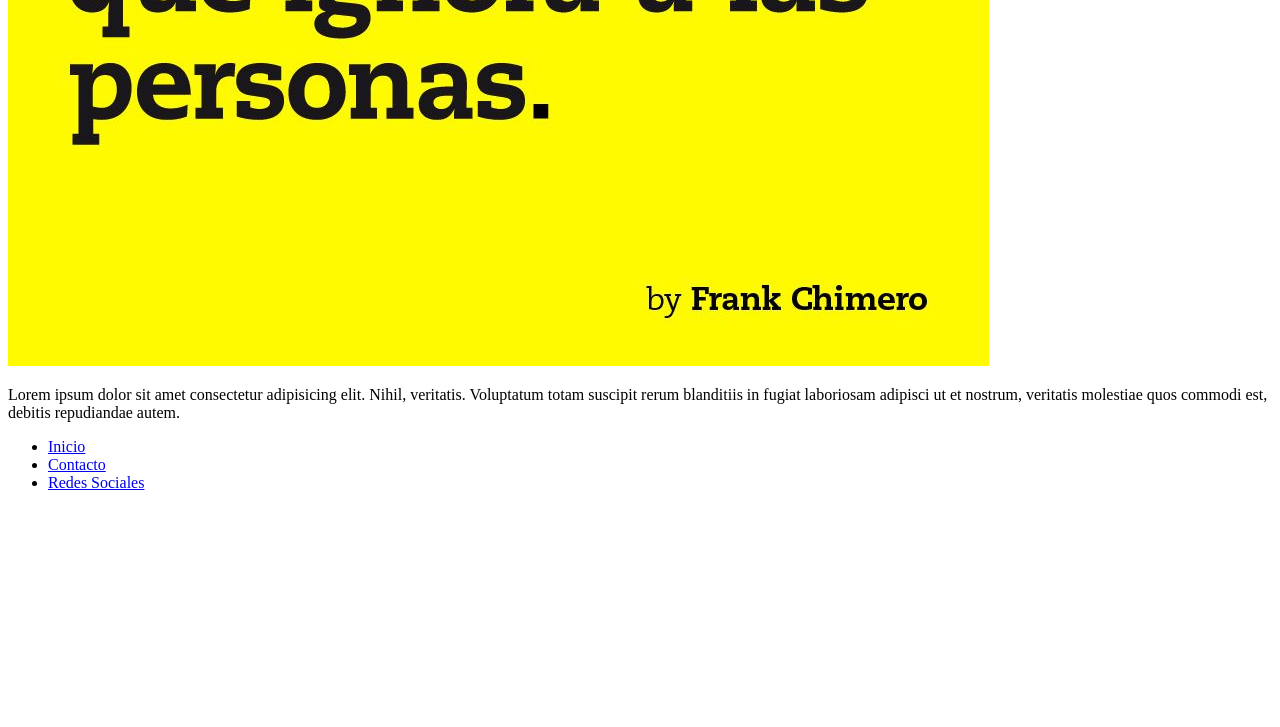
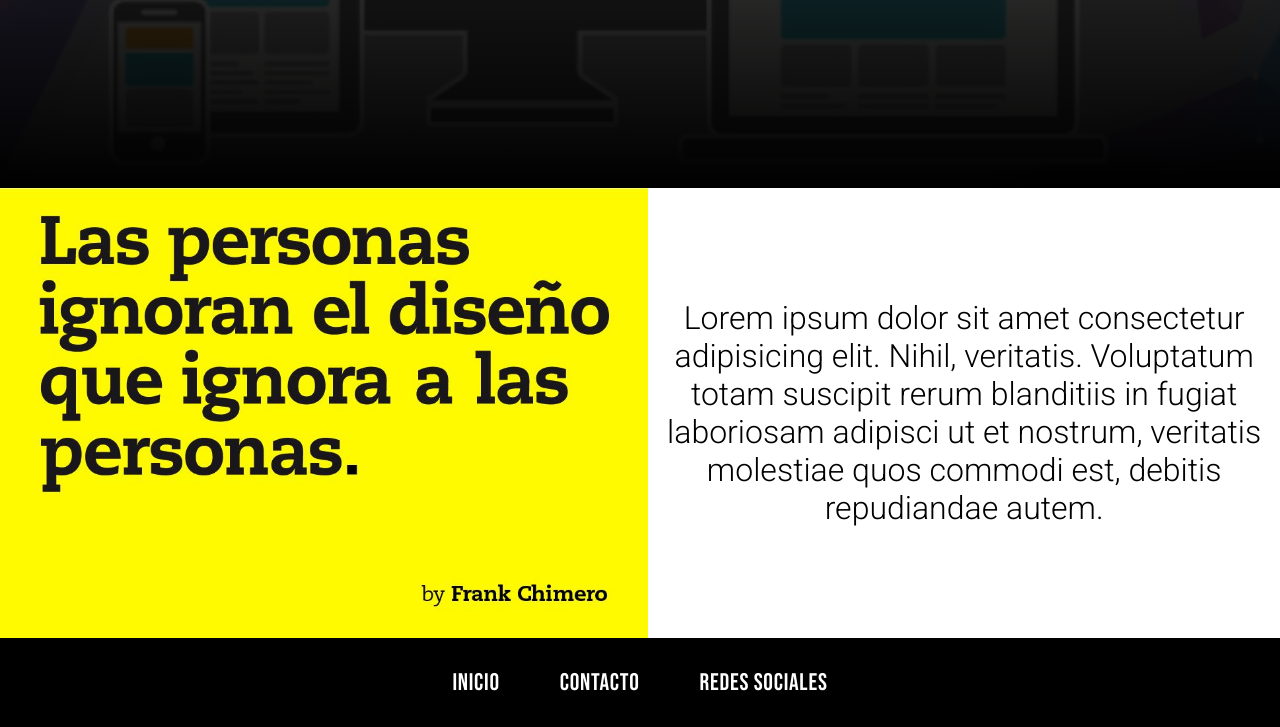
Before and after one commit to gabyprzz/ServiciosWeb-Perez, a plain HTML site: page index.html in a window 1280 px wide. Shown: the part 501-1228 px from the top of the page. Before the commit the page ends 1009 px from the top, so only its background shows below. Drawn offline with nearby package versions, Linux system fonts and the light colour scheme; the site is published under a folder, as on GitHub Pages, so addresses that start at the root find nothing; a web font is replaced by a local one.

Commit message:
ServiciosWebPotato

```diff
--- a/CSS/estilo.css
+++ b/CSS/estilo.css
@@ -7,7 +7,7 @@
 
 .contenedor{
     display: grid;
-    /* width: 90%; */
+    /* width: 90%; Por ahora no */
     max-width: 1440px;
     margin: auto;
     /* gap: 10px; */
--- a/index.html
+++ b/index.html
@@ -5,7 +5,7 @@
     <meta http-equiv="X-UA-Compatible" content="IE=edge">
     <meta name="viewport" content="width=device-width, initial-scale=1.0">
     <!-- Empiezan los styles -->
-    <link rel=StyleSheet href="/CSS/estilo.css" TYPE="text/css">
+    <link rel=StyleSheet href="CSS/estilo.css" TYPE="text/css">
     <link href="https://unpkg.com/aos@2.3.1/dist/aos.css" rel="stylesheet">
     <!-- Fuentes -->
     <link rel="preconnect" href="https://fonts.googleapis.com">
```
Also changed, not shown: Paginas/about.html (+1 -1 lines), Paginas/contacto.html (+1 -1 lines), Paginas/soluciones.html (+1 -1 lines).
